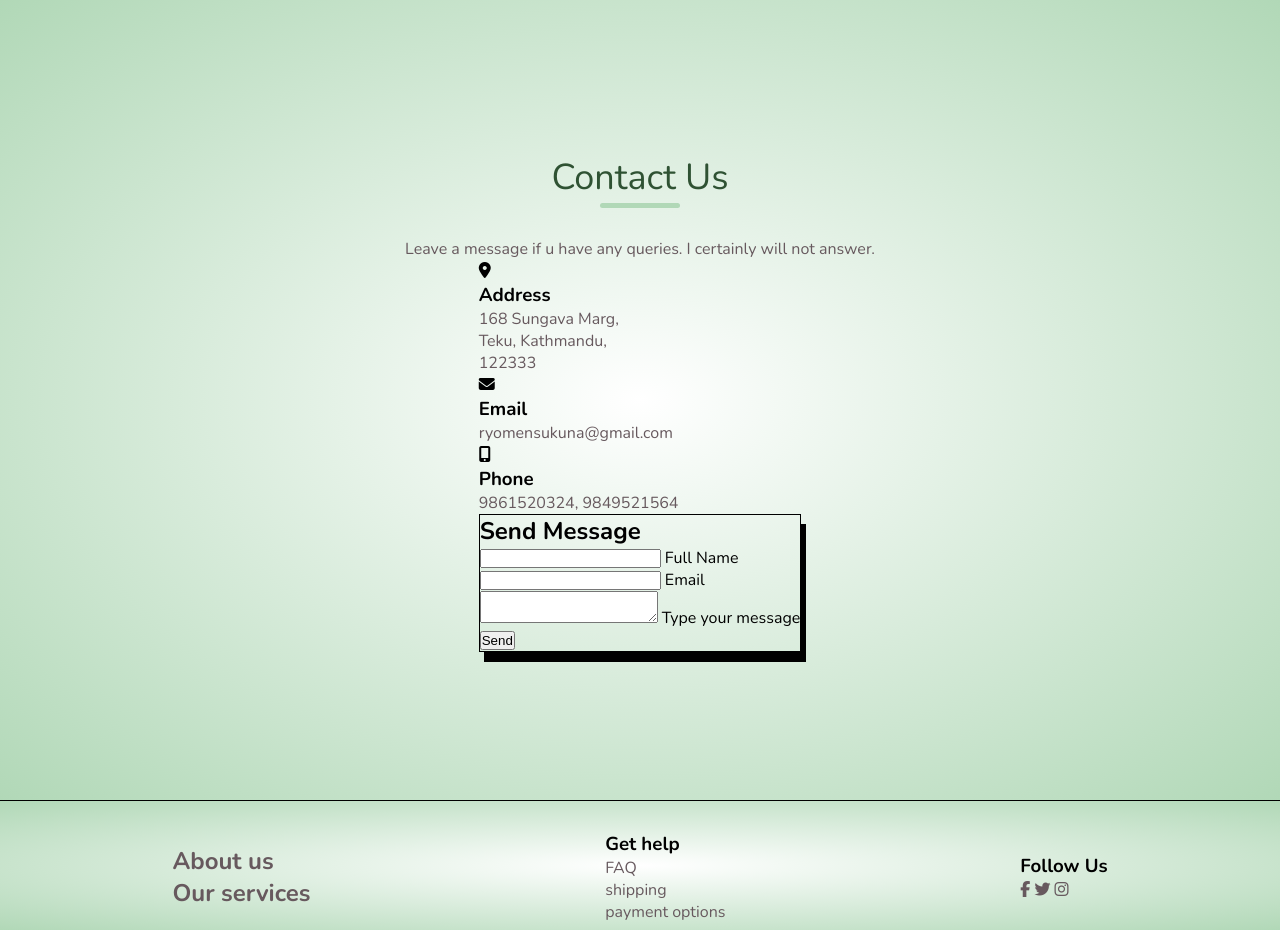
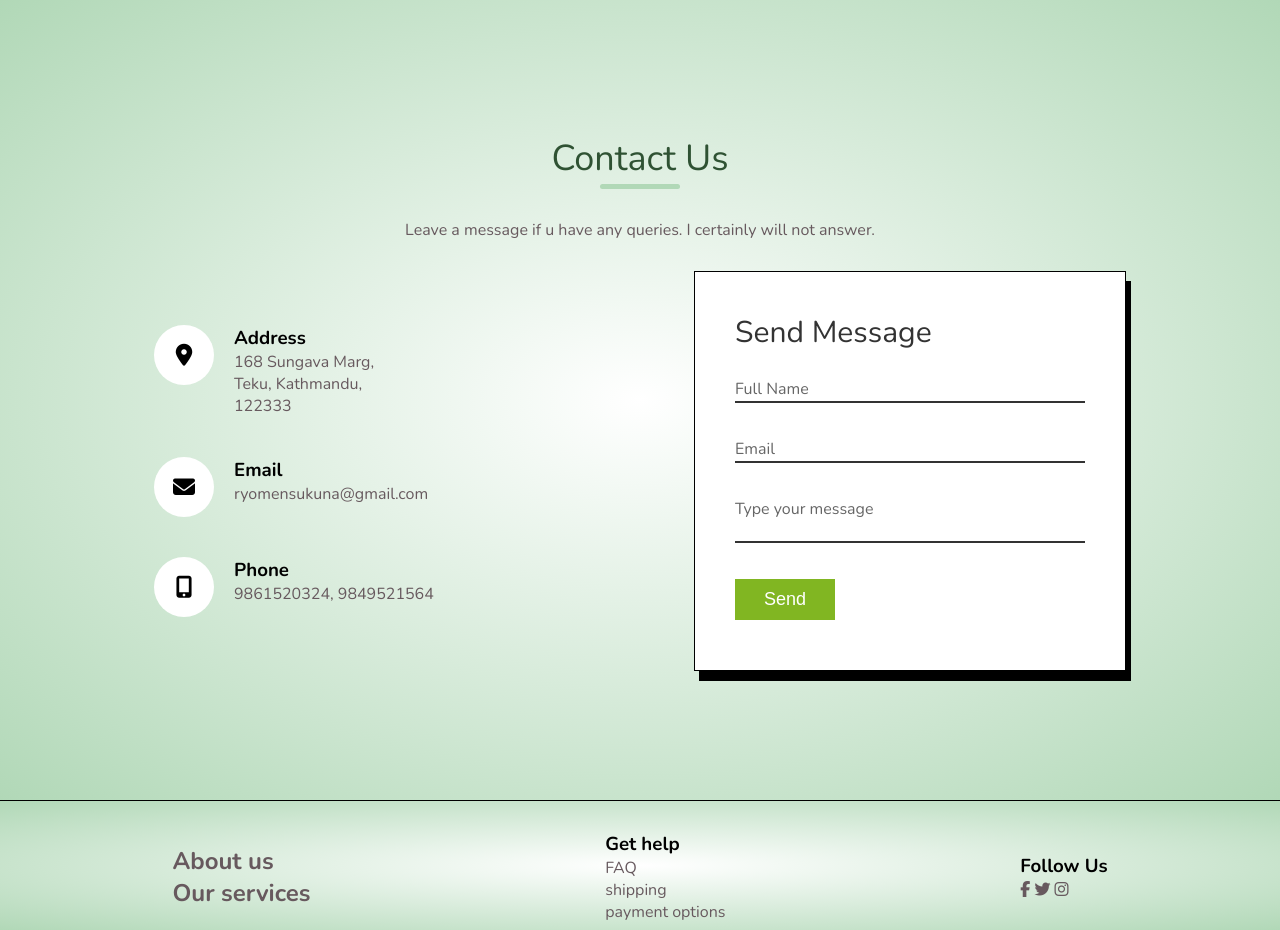
Before and after one commit to shreejupradhan/GoGreen, a PHP site: page /assets/php/contactus.php in a window 1280 px wide. Shown: the part 115-1045 px from the top of the page. Run offline with PHP 8.4, Linux system fonts and the light colour scheme; some libraries are stand-ins or nearby versions.

Commit message:
Style finish

```diff
--- a/assets/style.css
+++ b/assets/style.css
@@ -405,3 +405,161 @@
     font-size: 36px;
     font-weight: 500;
   }
+  .contact .content p {
+    font-weight: 300;
+  }
+  .container-contactus {
+    width: 100%;
+    display: flex;
+    justify-content: center;
+    align-items: center;
+    margin-top: 30px;
+  }
+
+  .container-contactus .contactInfo {
+    width: 50%;
+    display: flex;
+    flex-direction: column;
+  }
+  .container-contactus .contactInfo .contact-box {
+    position: relative;
+    padding: 20px 0;
+    display: flex;
+  }
+
+  .container-contactus .contactInfo .contact-box .icon {
+    min-width: 60px;
+    height: 60px;
+    background: #fff;
+    display: flex;
+    justify-content: center;
+    align-items: center;
+    border-radius: 50%;
+    font-size: 22px;
+  }
+
+  .container-contactus .contactInfo .contact-box .text {
+    display: flex;
+    margin-left: 20px;
+    font-size: 16px;
+    flex-direction: column;
+    font-weight: 300;
+  }
+
+  .container-contactus .contactInfo .contact-box .text .h3 {
+    font-weight: 500;
+  }
+
+  .contactform {
+    width: 40%;
+    padding: 40px;
+    background: #fff;
+  }
+
+  .contactform h2 {
+    font-size: 30px;
+    color: #333;
+    font-weight: 500;
+  }
+
+  .contactform .inputBox {
+    position: relative;
+    width: 100%;
+    margin-top: 10px;
+  }
+
+  .contactform .inputBox input,
+  .contactform .inputBox textarea {
+    width: 100%;
+    padding: 5px 0;
+    font-size: 16px;
+    margin: 10px 0;
+    border: none;
+    border-bottom: 2px solid #333;
+    outline: none;
+    resize: none;
+  }
+
+  .contactform .inputBox span {
+    position: absolute;
+    left: 0;
+    padding: 5px 0;
+    font-size: 16px;
+    margin: 10px 0;
+    pointer-events: none;
+    transition: 0.5s;
+    color: #666;
+  }
+
+  .contactform .inputBox input:focus ~ span,
+  .contactform .inputBox input:valid ~ span,
+  .contactform .inputBox textarea:focus ~ span,
+  .contactform .inputBox textarea:valid ~ span {
+    color: #e91e63;
+    font-size: 12px;
+    transform: translateY(-20px);
+  }
+
+  .contactform .inputBox input[type="submit"] {
+    width: 100px;
+    background: #81b622;
+    color: #fff;
+    border: none;
+    cursor: pointer;
+    padding: 10px;
+    font-size: 18px;
+  }
+
+  /*for aboutus*/
+  .about {
+    background: radial-gradient(#fff, #b1d8b7);
+  }
+  .about-container {
+    margin-top: -60px;
+    height: 65vh;
+    background: radial-gradient(#fff, #b1d8b7);
+  }
+
+  .about-container img {
+    height: 85px;
+    width: 85px;
+    margin-top: 20px;
+    border-radius: 50%;
+    background-size: cover;
+    background-position: center;
+    border-radius: 50px;
+    position: absolute;
+    top: 5%;
+    left: 50%;
+    transform: translate(-50%, -50%);
+  }
+
+  .about-container h1 {
+    color: #fff;
+    margin-top: 90px;
+  }
+
+  .about-container p {
+    color: black;
+    margin-top: 30px;
+    font-size: large;
+  }
+
+  /*for cart*/
+  .cart-page {
+    margin: 80px auto;
+  }
+  table {
+    width: 100%;
+    border-collapse: collapse;
+  }
+  .cart-info {
+    display: flex;
+    flex-wrap: wrap;
+  }
+  th {
+    text-align: center;
+    padding: 5px;
+    color: #fff;
+    background: #ff523b;
+  }
```
